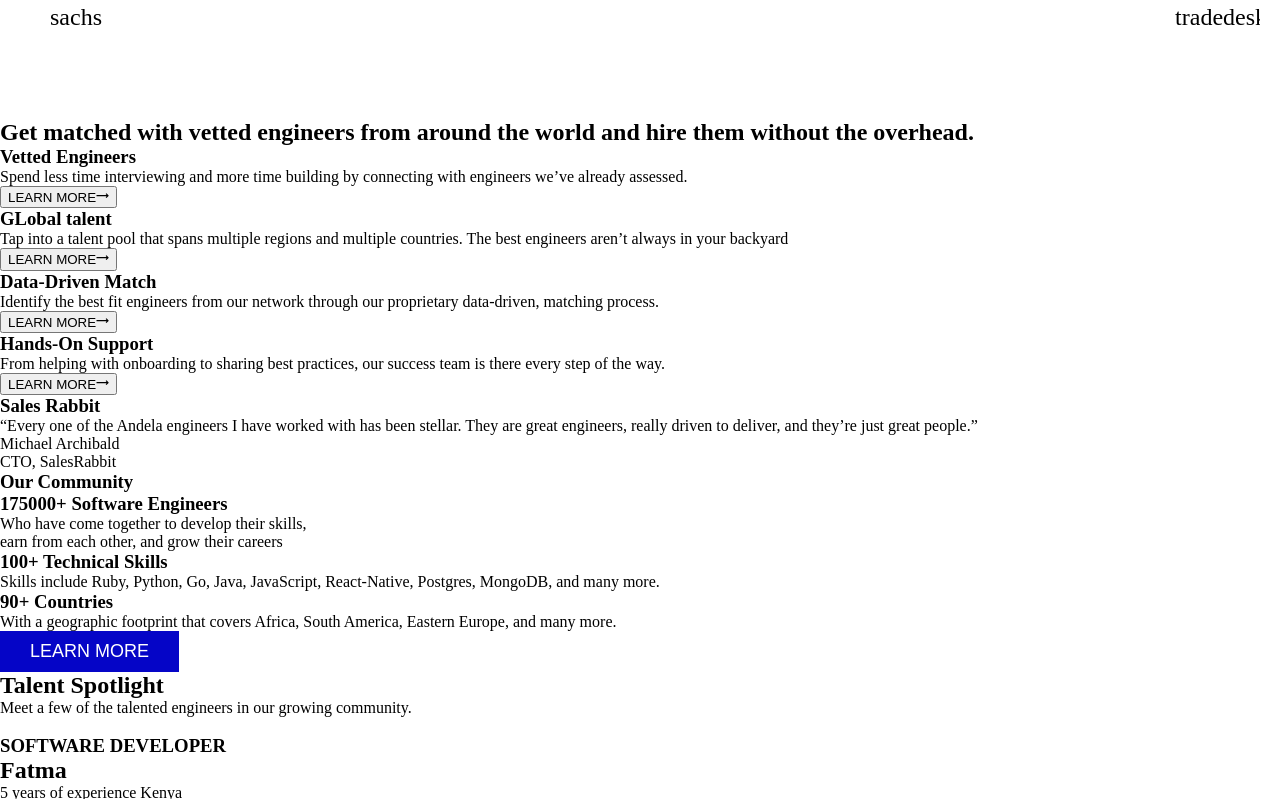
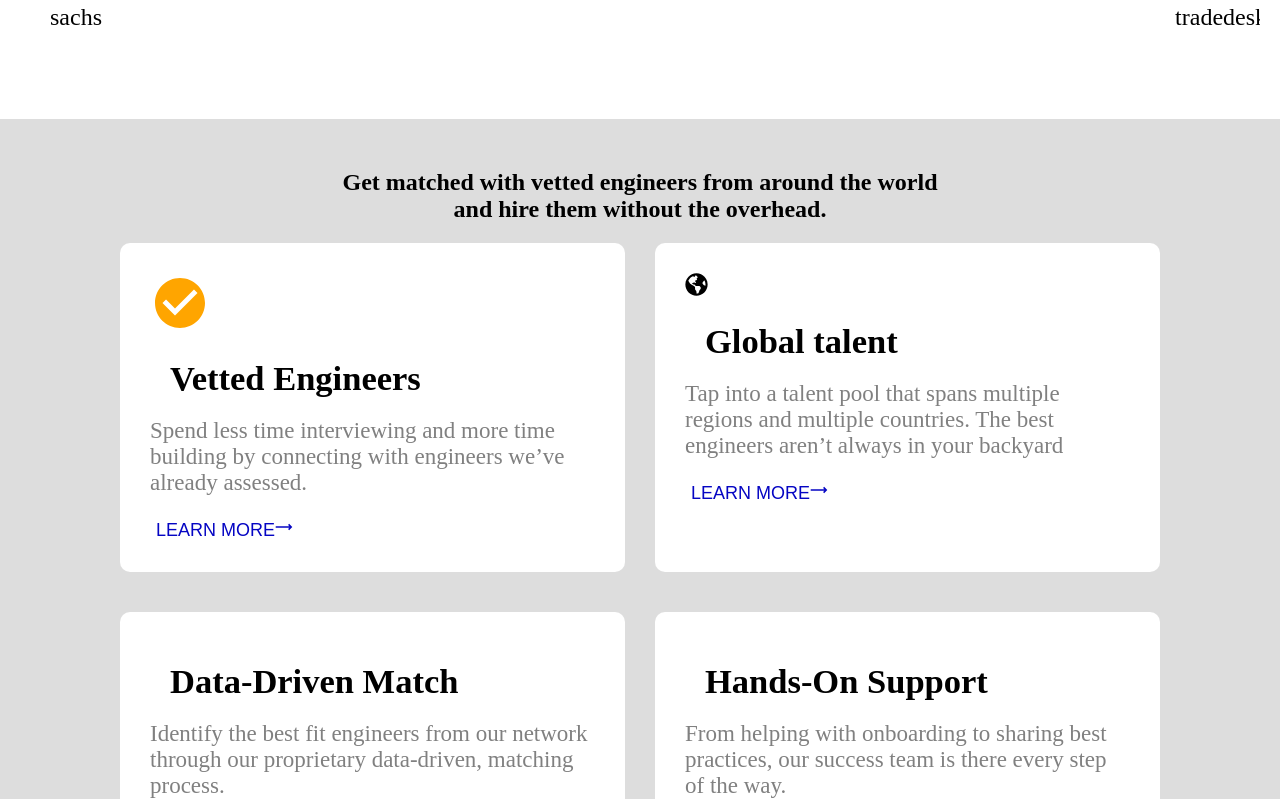
Before and after one commit to sirben181/andela-clone-app, a React (Create React App) app: page / in a window 1280 px wide. Shown: the part 741-1540 px from the top of the page. Built offline with nearby package versions, Linux system fonts and the light colour scheme.

Commit message:
material ui

```diff
--- a/package.json
+++ b/package.json
@@ -3,6 +3,10 @@
   "version": "0.1.0",
   "private": true,
   "dependencies": {
+    "@emotion/react": "^11.7.0",
+    "@emotion/styled": "^11.6.0",
+    "@mui/icons-material": "^5.2.1",
+    "@mui/material": "^5.2.3",
     "@testing-library/jest-dom": "^5.16.1",
     "@testing-library/react": "^11.2.7",
     "@testing-library/user-event": "^12.8.3",
--- a/src/components/Matched.js
+++ b/src/components/Matched.js
@@ -1,35 +1,42 @@
 import React from 'react'
+import './matched.css'
+import CheckCircleIcon from '@mui/icons-material/CheckCircle';
+import {FaGlobeAmericas} from 'react-icons/fa'
 import {CgArrowLongRight} from 'react-icons/cg'
 const Matched = () => {
     return (
         <div className="matched_container">
-            <div className="matched_message">
-                <h2 className="matched-header">Get matched with vetted engineers from around the world and hire them without the overhead.</h2>
+            <div className="matched_message ">
+                <h2 className="matched-header">Get matched with vetted engineers from around the world <br/>
+                and hire them without the overhead.</h2>
                 </div>
             <div className="matched_wrapper">
-                <div className="vetted_engineers">
-                    <h3>Vetted Engineers</h3>
+                <div className="vetted_engineers gridcard">
+                    <CheckCircleIcon style={{fontSize:'60px',color:'orange',margin:'30px;'}}/>
+                    <h2>Vetted Engineers</h2>
                     <p className="vetted_text">
                     Spend less time interviewing and more time building by connecting with engineers we’ve already assessed.
                     </p>
                     <button className="btn_learn">LEARN MORE<CgArrowLongRight/></button>
                 </div>
-                <div className="global_talent">
-                    <h3>GLobal talent</h3>
+                <div className="global_talent gridcard">
+
+                    <FaGlobeAmericas/>
+                    <h2>Global talent</h2>
                     <p className="talent_text">
                     Tap into a talent pool that spans multiple regions and multiple countries. The best engineers aren’t always in your backyard
                     </p>
                     <button className="btn_learn">LEARN MORE<CgArrowLongRight/></button>
                 </div>
-                <div className="driven_matched">
-                    <h3>Data-Driven Match</h3>
+                <div className="driven_matched gridcard">
+                    <h2>Data-Driven Match</h2>
                     <p className="matched_text">
                     Identify the best fit engineers from our network through our proprietary data-driven, matching process.
                     </p>
                     <button className="btn_learn">LEARN MORE<CgArrowLongRight/></button>
                 </div>
-                <div className="Hands_support">
-                    <h3>Hands-On Support</h3>
+                <div className="Hands_support gridcard">
+                    <h2>Hands-On Support</h2>
                     <p className="support_text">
                     From helping with onboarding to sharing best practices, our success team is there every step of the way.
                     </p>
--- a/src/components/matched.css
+++ b/src/components/matched.css
@@ -0,0 +1,47 @@
+*{box-sizing:border-box;
+}
+.matched_container{
+    display: flex;
+    flex-direction:column;
+    min-height:80vh;
+  padding:50px;
+  background:#ddd;
+ margin-bottom:40px;
+}
+.matched_message{
+    text-align:center;
+    display:flex;
+    justify-content:center;
+    font-weight:400;
+}
+.matched_header{
+    text-align:center;
+    margin-bottom:40px;
+
+}
+.matched_wrapper{
+    display:grid;
+    grid-template-columns:1fr 1fr;
+    grid-column-gap:30px;
+    grid-row-gap:40px;
+    margin:20px 70px 20px 70px;}
+
+.gridcard{
+    background:#fff;
+    box-shadow: #ddd solid 3px;
+    font-size:23px;
+    padding:30px;
+    border-radius:10px;
+}
+.gridcard button{
+    border:none;
+    outline:none;
+    color:rgb(5,5,195);
+    background:transparent;
+    font-size:18px;
+}
+.gridcard h2{
+    padding:20px;
+}
+.gridcard p{color:grey;
+padding-bottom:20px;}
```
Also changed, not shown: 1 other file (tests, documents, lock files or other folders).
